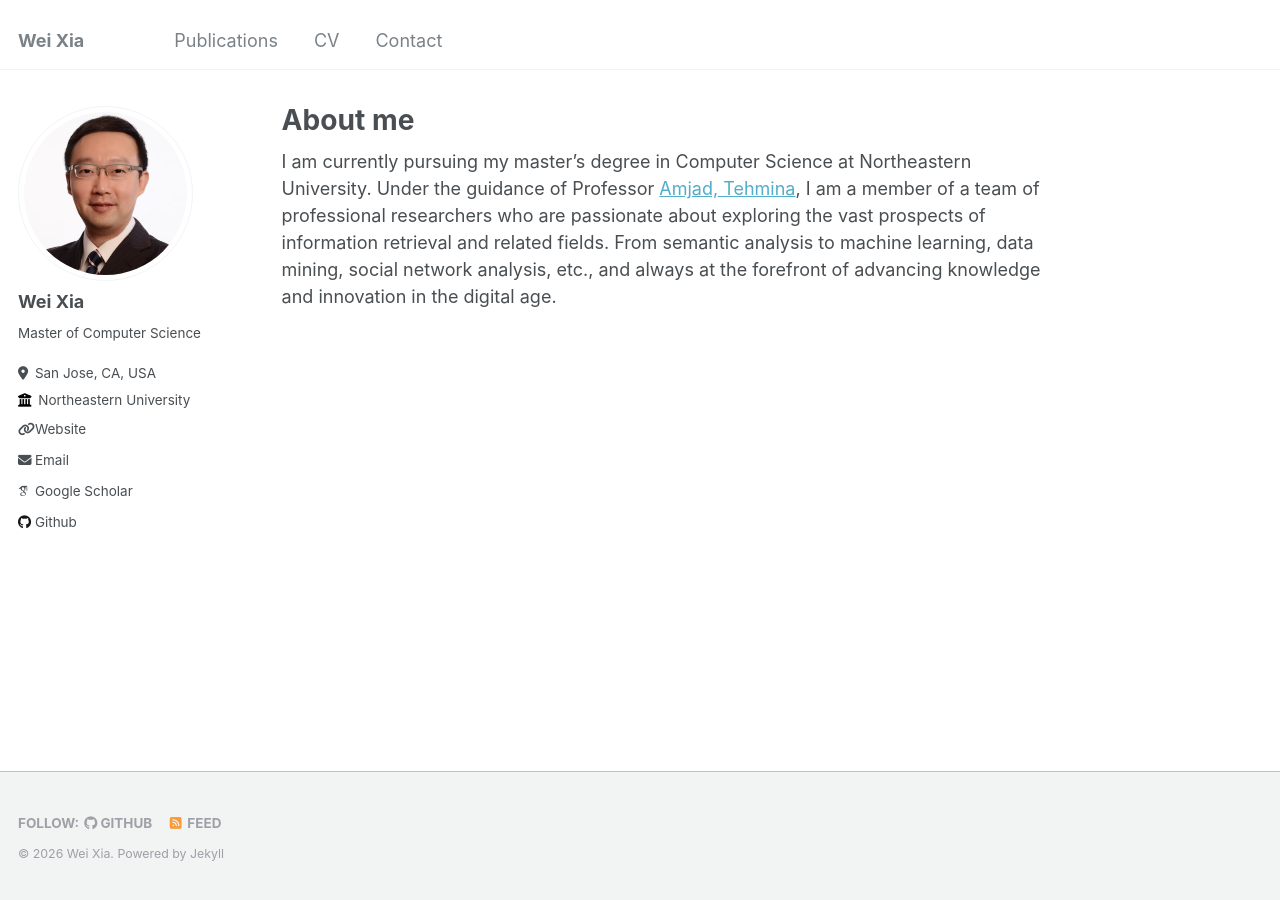
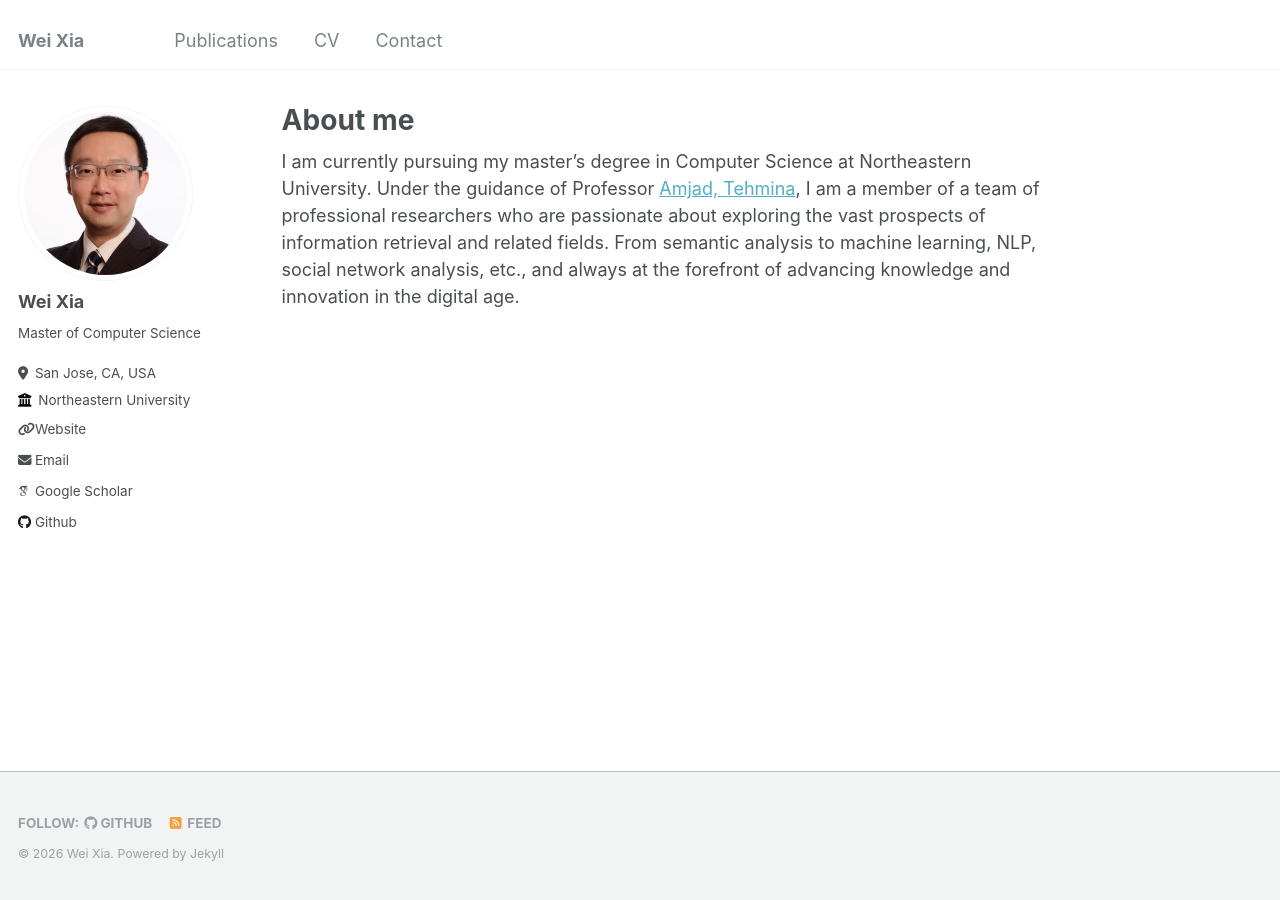
Before and after one commit to XiaWei-NEU/XiaWei-NEU.github.io, a Jekyll site: the page built from _pages/about.md, in a window 1280 px wide. Built offline with Jekyll 4.4.1, drawn with Linux system fonts in a browser that asks for light colours; some web fonts are replaced.

Commit message:
Update about.md

```diff
--- a/_pages/about.md
+++ b/_pages/about.md
@@ -7,4 +7,4 @@ redirect_from:
   - /about.html
 ---
 
-I am currently pursuing my master's degree in Computer Science at Northeastern University. Under the guidance of Professor [Amjad, Tehmina](https://scholar.google.com/citations?user=i9ZfQHUAAAAJ&hl=en&oi=ao), I am a member of a team of professional researchers who are passionate about exploring the vast prospects of information retrieval and related fields. From semantic analysis to machine learning, data mining, social network analysis, etc., and always at the forefront of advancing knowledge and innovation in the digital age.
+I am currently pursuing my master's degree in Computer Science at Northeastern University. Under the guidance of Professor [Amjad, Tehmina](https://scholar.google.com/citations?user=i9ZfQHUAAAAJ&hl=en&oi=ao), I am a member of a team of professional researchers who are passionate about exploring the vast prospects of information retrieval and related fields. From semantic analysis to machine learning, NLP, social network analysis, etc., and always at the forefront of advancing knowledge and innovation in the digital age.
```
